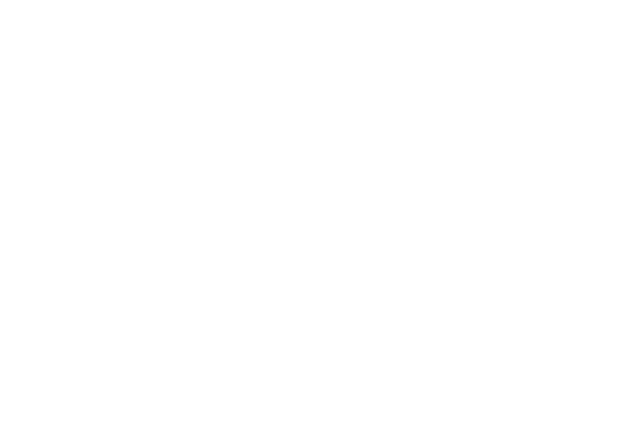
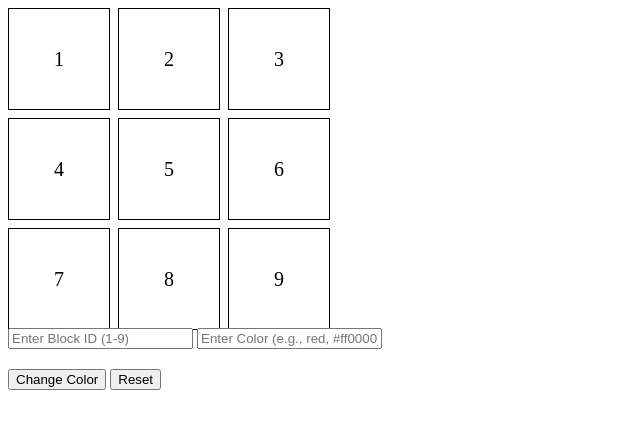
Before and after one commit to acciojob/Replit-Asian-Paints-abhisheksi-ngh, a website: page main.html in a window 1280 px wide. Shown: the whole page, without its empty margins (0-640 px from the left). Drawn offline with Linux system fonts and the light colour scheme.

Commit message:
created a submission

```diff
--- a/main.html
+++ b/main.html
@@ -7,6 +7,27 @@
 </head>
 
 <body>
+	<div id="grid-container">
+    <div class="grid-item" id="1">1</div>
+    <div class="grid-item" id="2">2</div>
+    <div class="grid-item" id="3">3</div>
+    <div class="grid-item" id="4">4</div>
+    <div class="grid-item" id="5">5</div>
+    <div class="grid-item" id="6">6</div>
+    <div class="grid-item" id="7">7</div>
+    <div class="grid-item" id="8">8</div>
+    <div class="grid-item" id="9">9</div>
+  </div>
+
+  <div class="input-container">
+    <input type="number" id="block_id" placeholder="Enter Block ID (1-9)">
+    <input type="text" id="colour_id" placeholder="Enter Color (e.g., red, #ff0000)">
+  </div>
+
+  <div class="button-container">
+    <button id="change_button">Change Color</button>
+    <button id="reset_button">Reset</button>
+  </div>
 	<!-- the entire body must be written by student -->
     <script type="text/javascript" src="./script.js">
 </script>
--- a/script.js
+++ b/script.js
@@ -1 +1,25 @@
 //your JS code here. If required.
+ const changeButton = document.getElementById("change_button");
+    const resetButton = document.getElementById("reset_button");
+    const gridItems = document.querySelectorAll(".grid-item");
+
+    changeButton.addEventListener("click", () => {
+      // Get the input values
+      const blockId = document.getElementById("block_id").value;
+      const color = document.getElementById("colour_id").value;
+
+      if (blockId >= 1 && blockId <= 9 && color) {
+        // Reset all grid items
+        gridItems.forEach(item => item.style.backgroundColor = "transparent");
+
+        // Change the background color of the selected block
+        document.getElementById(blockId).style.backgroundColor = color;
+      } else {
+        alert("Please enter valid block ID and color.");
+      }
+    });
+
+    resetButton.addEventListener("click", () => {
+      // Reset all grid items
+      gridItems.forEach(item => item.style.backgroundColor = "transparent");
+    });
--- a/styles.css
+++ b/styles.css
@@ -1 +1,22 @@
 /*  your css code here. If applicable */
+ #grid-container {
+      display: grid;
+      grid-template-columns: repeat(3, 100px);
+      grid-template-rows: repeat(3, 100px);
+      gap: 10px;
+    }
+
+    .grid-item {
+      width: 100px;
+      height: 100px;
+      border: 1px solid #000;
+      text-align: center;
+      display: flex;
+      align-items: center;
+      justify-content: center;
+      font-size: 20px;
+    }
+
+    .button-container {
+      margin-top: 20px;
+    }
```
